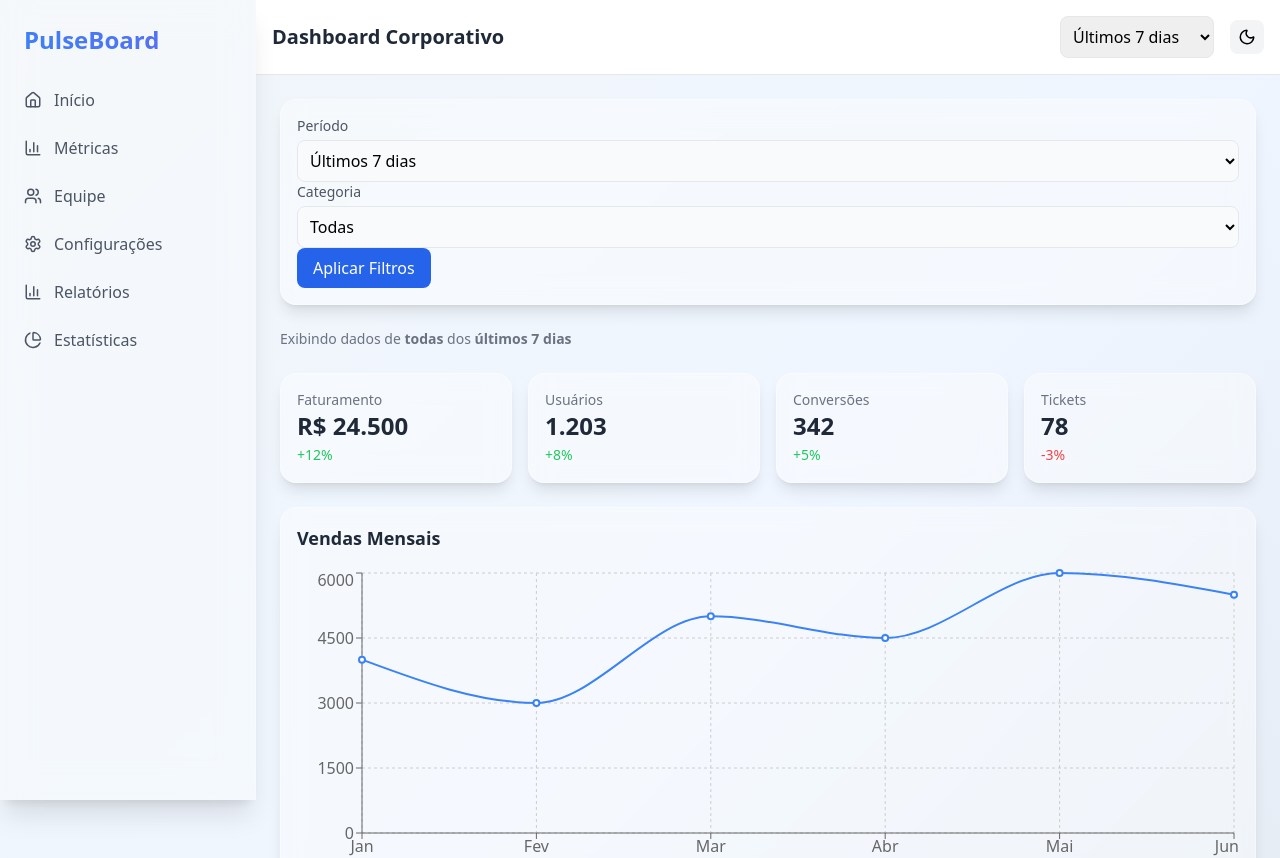
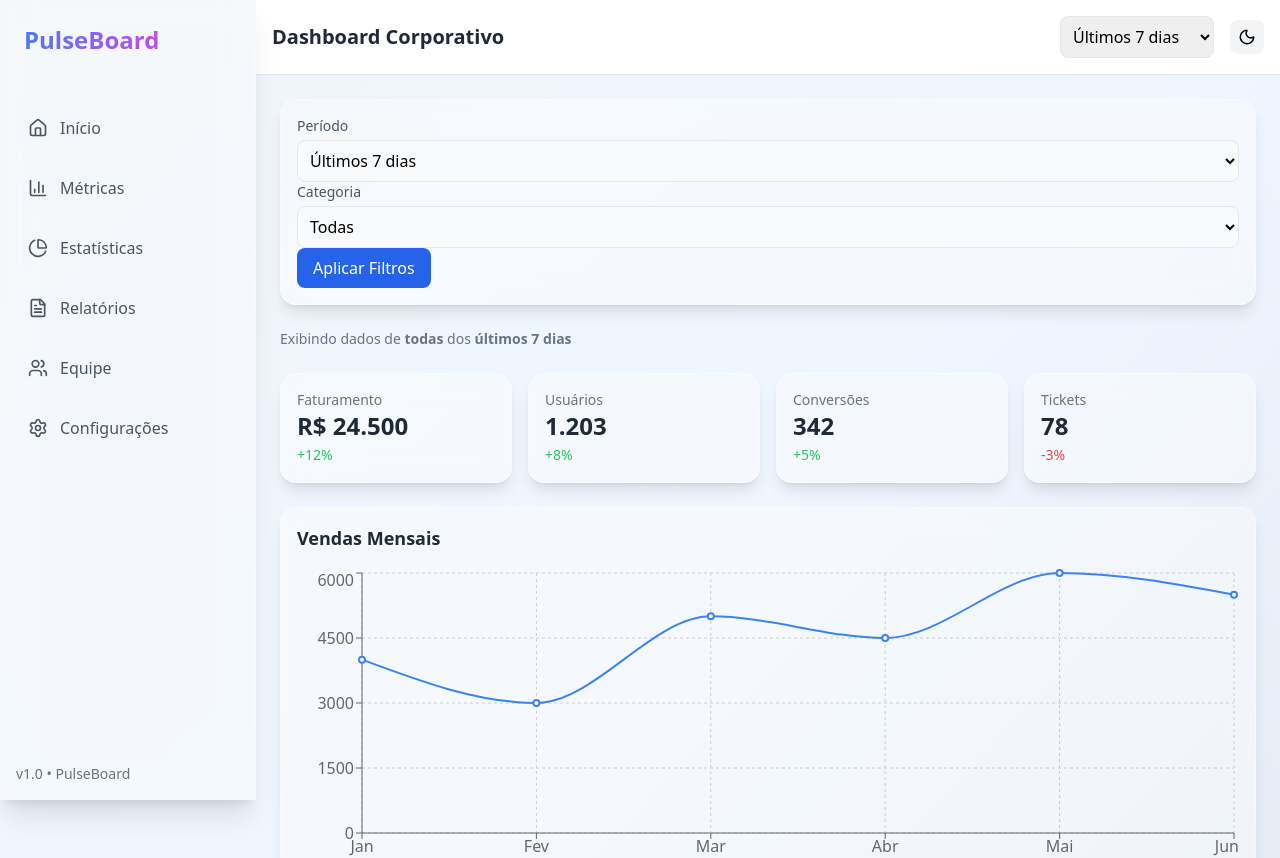
Before and after one commit to erikalaiane/dashboard-corporativo, a React (Vite) app: page / in a window 1280 px wide. Shown: the top 858 px of the page. Built offline with nearby package versions, Linux system fonts and the light colour scheme.

Commit message:
style: expande sidebar com glassmorphism, novos links e animações hover

```diff
--- a/src/components/Sidebar.jsx
+++ b/src/components/Sidebar.jsx
@@ -1,34 +1,40 @@
-import { Home, BarChart3, Users, Settings, PieChart } from "lucide-react";
+import { Home, BarChart3, Users, Settings, PieChart, FileText } from "lucide-react";
 
 export default function Sidebar() {
   return (
     <aside className="hidden md:flex flex-col w-64 h-screen bg-white/30 dark:bg-white/5 backdrop-blur-lg border-r border-white/20 shadow-xl transition-all duration-300">
-      <div className="p-6 text-2xl font-bold bg-gradient-to-r from-blue-500 to-indigo-500 bg-clip-text text-transparent">
+
+      {/* Logo */}
+      <div className="p-6 text-2xl font-bold bg-gradient-to-r from-blue-500 via-purple-500 to-pink-500 bg-clip-text text-transparent">
         PulseBoard
       </div>
 
-      <nav className="flex-1 px-4 space-y-2 text-gray-600 dark:text-gray-300">
-        <a href="#" className="flex items-center gap-3 p-2 rounded-lg hover:bg-gray-100 dark:hover:bg-gray-700">
-          <Home size={18} /> <span>Início</span>
+      {/* Menu */}
+      <nav className="flex-1 px-4 py-6 space-y-3 text-gray-600 dark:text-gray-300">
+        <a href="#" className="flex items-center gap-3 p-3 rounded-xl hover:bg-white/20 dark:hover:bg-white/10 transition-all duration-200">
+          <Home size={20} /> <span>Início</span>
         </a>
-        <a href="#" className="flex items-center gap-3 p-2 rounded-lg hover:bg-gray-100 dark:hover:bg-gray-700">
-          <BarChart3 size={18} /> <span>Métricas</span>
+        <a href="#" className="flex items-center gap-3 p-3 rounded-xl hover:bg-white/20 dark:hover:bg-white/10 transition-all duration-200">
+          <BarChart3 size={20} /> <span>Métricas</span>
         </a>
-        <a href="#" className="flex items-center gap-3 p-2 rounded-lg hover:bg-gray-100 dark:hover:bg-gray-700">
-          <Users size={18} /> <span>Equipe</span>
+        <a href="#" className="flex items-center gap-3 p-3 rounded-xl hover:bg-white/20 dark:hover:bg-white/10 transition-all duration-200">
+          <PieChart size={20} /> <span>Estatísticas</span>
         </a>
-        <a href="#" className="flex items-center gap-3 p-2 rounded-lg hover:bg-gray-100 dark:hover:bg-gray-700">
-          <Settings size={18} /> <span>Configurações</span>
+        <a href="#" className="flex items-center gap-3 p-3 rounded-xl hover:bg-white/20 dark:hover:bg-white/10 transition-all duration-200">
+          <FileText size={20} /> <span>Relatórios</span>
         </a>
-
-        {/* Novos links estéticos, sem usar PieChart real */}
-        <a href="#" className="flex items-center gap-3 p-2 rounded-lg hover:bg-white/30 transition">
-          <BarChart3 size={18} /> <span>Relatórios</span>
+        <a href="#" className="flex items-center gap-3 p-3 rounded-xl hover:bg-white/20 dark:hover:bg-white/10 transition-all duration-200">
+          <Users size={20} /> <span>Equipe</span>
         </a>
-        <a href="#" className="flex items-center gap-3 p-2 rounded-lg hover:bg-white/30 transition">
-          <PieChart size={18} /> <span>Estatísticas</span>
+        <a href="#" className="flex items-center gap-3 p-3 rounded-xl hover:bg-white/20 dark:hover:bg-white/10 transition-all duration-200">
+          <Settings size={20} /> <span>Configurações</span>
         </a>
       </nav>
+
+      {/* Rodapé (opcional) */}
+      <div className="p-4 text-sm text-gray-500 dark:text-gray-400">
+        v1.0 • PulseBoard
+      </div>
     </aside>
   );
 }
```
